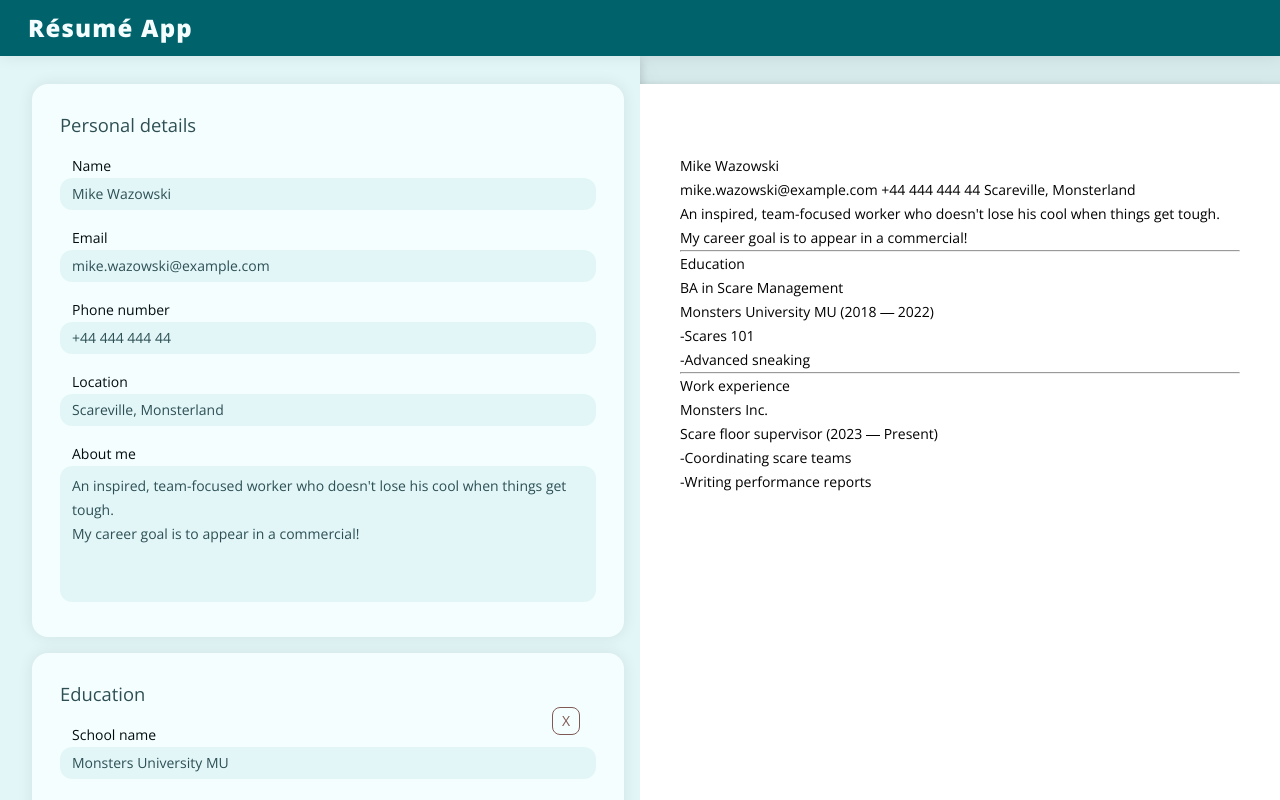
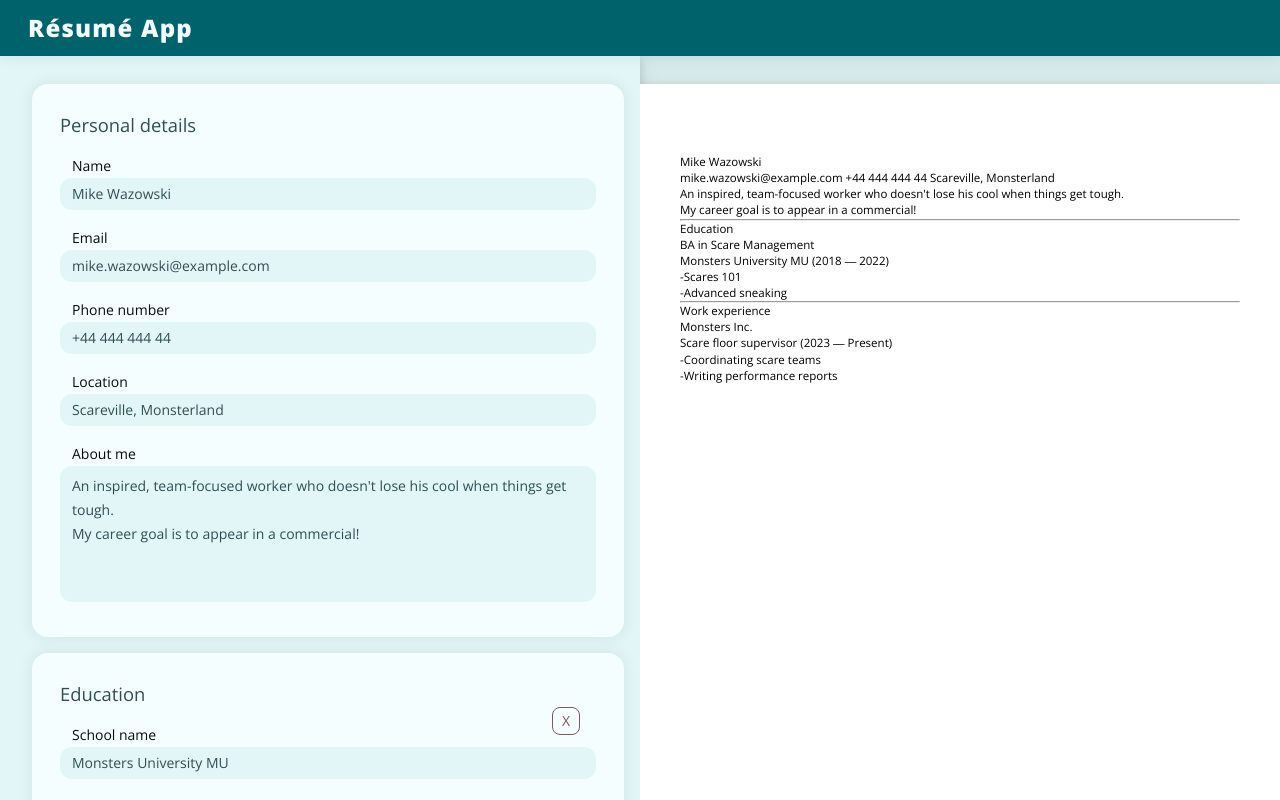
Before and after one commit to vicpues/odin-cv, a React (Vite) app: page / in a window 1280 px wide. Built offline with nearby package versions, Linux system fonts and the light colour scheme.

Commit message:
feat: Give output font size relative to container

```diff
--- a/src/components/Output/Output.css
+++ b/src/components/Output/Output.css
@@ -21,4 +21,6 @@
   min-height: calc(var(--page-width) * var(--aspect-ratio));
   overflow-y: visible;
   color: black;
+  font-size: 0.9cqw;
+  line-height: 1.4em;
 }
```
